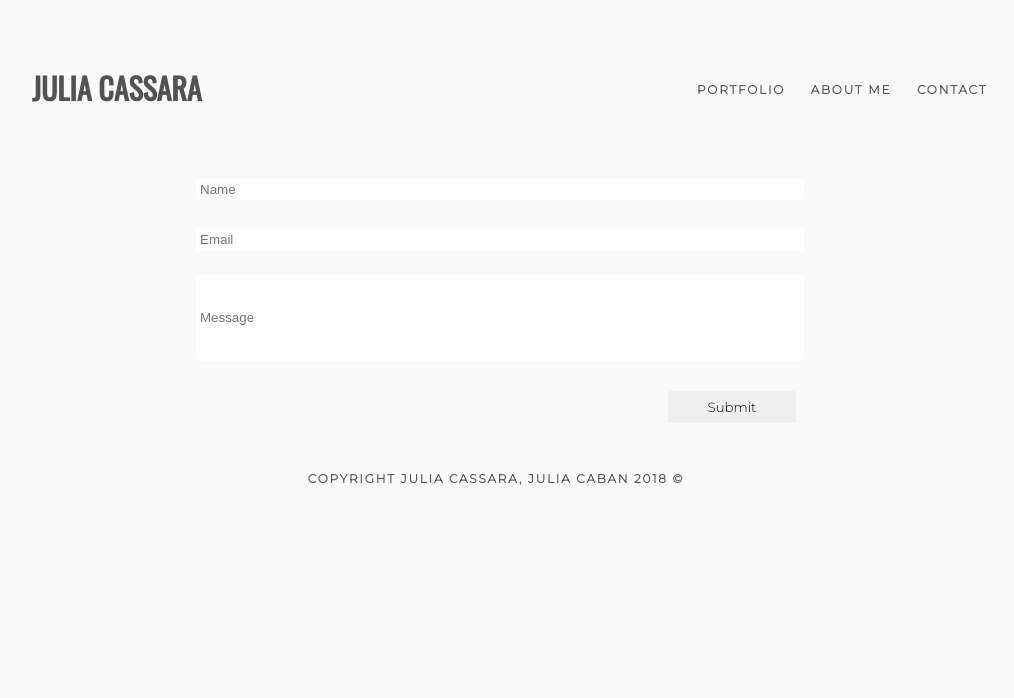
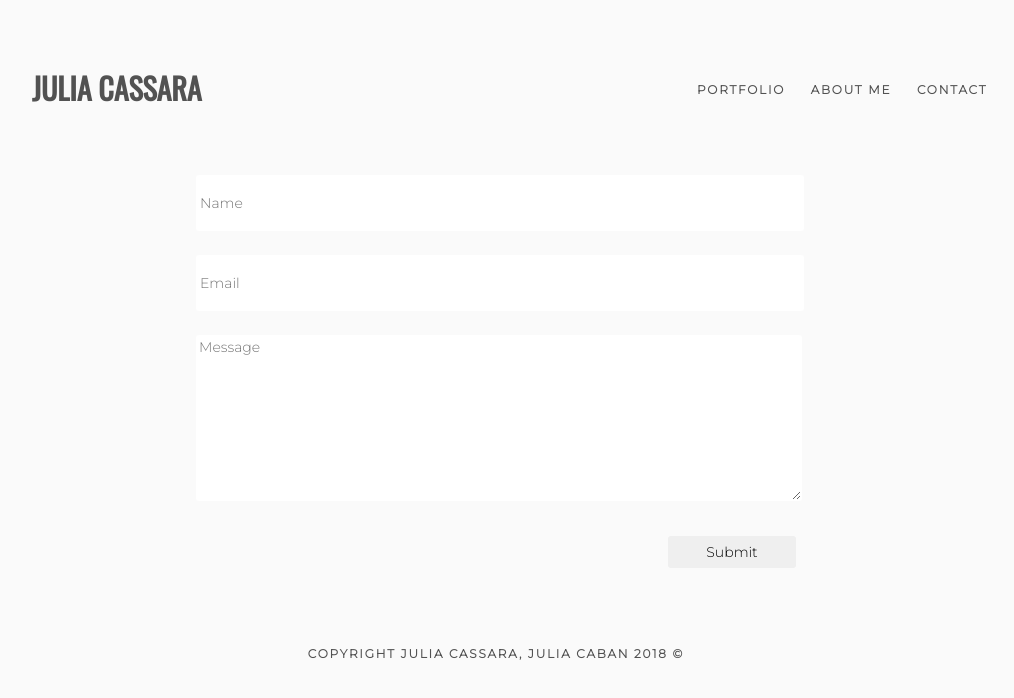
Before and after one commit to tonycassara/juliacassara, a React app: page /contact in a window 1280 px wide. Shown: the top 698 px of the page, without its empty margins (144-1158 px from the left). Built offline with nearby package versions, Linux system fonts and the light colour scheme.

Commit message:
fix: message to textarea, remove erroneous server

```diff
--- a/package.json
+++ b/package.json
@@ -23,10 +23,8 @@
     "precommit": "lint-staged",
     "prod": "run-s prod:*",
     "prod:rimraf": "rm -rf dist/*",
-    "prod:build": "run-s prod:build:*",
-    "prod:build:server": "babel ./src/server.js -o ./dist/server.js",
-    "prod:build:pack": "webpack --mode production",
-    "prod:start": "node dist/server.js"
+    "prod:pack": "webpack --mode production",
+    "prod:start": "node src/server.js"
   },
   "devDependencies": {
     "babel-cli": "^6.26.0",
--- a/src/components/Contact.jsx
+++ b/src/components/Contact.jsx
@@ -102,7 +102,7 @@ class Contact extends React.Component {
               />
             </div>
             <label className="form-row message">
-              <input
+              <textarea
                 name="message"
                 placeholder="Message"
                 value={this.state.message}
--- a/src/styles.css
+++ b/src/styles.css
@@ -269,7 +269,7 @@ a:visited {
 .contact-form {
   display: grid;
   grid-template-columns: 1fr;
-  grid-template-rows: 20px 20px 1fr 20px;
+  grid-template-rows: 50px 50px 1fr 50px;
   grid-gap: 1.5em;
 }
 
@@ -280,20 +280,24 @@ a:visited {
   margin: 0;
 }
 
-.message > input {
+.message > textarea {
+  border-radius: 3px;
+  border-color: transparent;
   width: 100%;
-  height: 10vh;
-  border-radius: 4px;
-  border-color: transparent;
-}
-
-.message > input::placeholder {
+  height: 100%;
+  font-size: 0.7em;
+  font-family: Montserrat, sans-serif;
+  width: 100%;
+  height: 20vh;
 }
 
 input {
   border-radius: 3px;
   border-color: transparent;
   width: 100%;
+  height: 100%;
+  font-size: 0.7em;
+  font-family: Montserrat, sans-serif;
 }
 
 input.submit {
```
